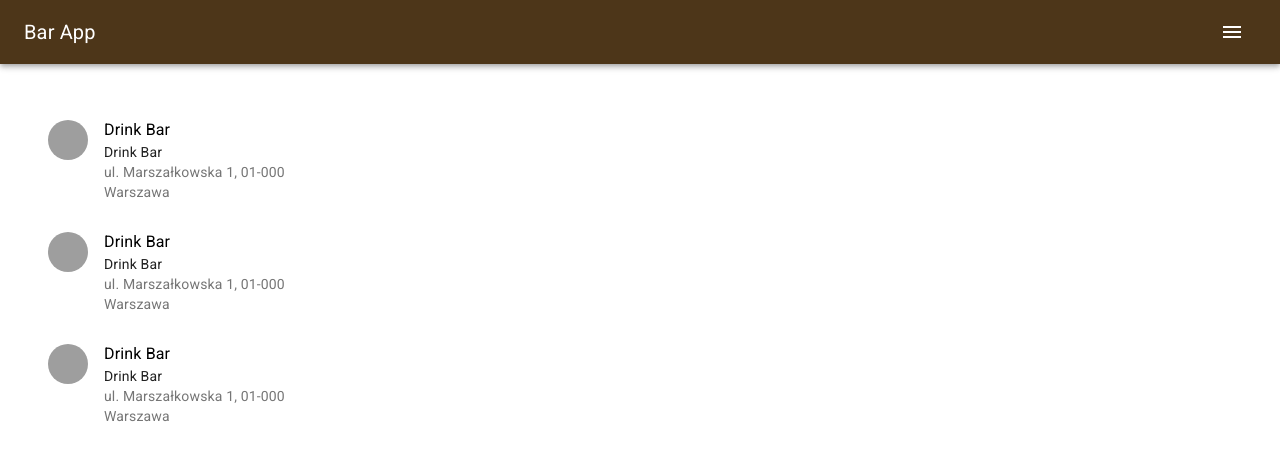
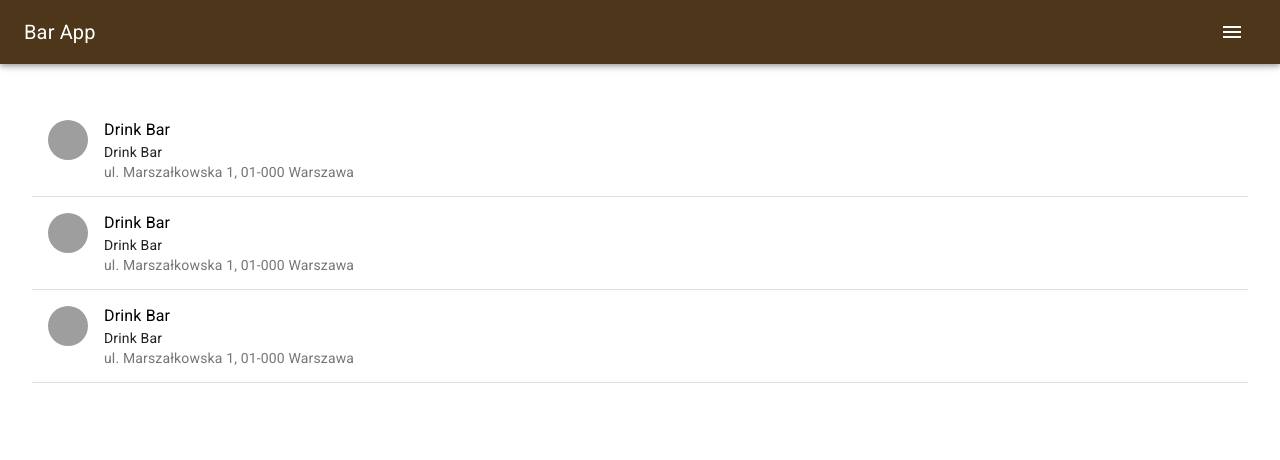
Before and after one commit to banasmat/bar-app-customer, a React (Create React App) app: page /lokale/1 in a window 1280 px wide. Shown: the top 460 px of the page. Built offline with nearby package versions, Linux system fonts and the light colour scheme; grey boxes are pictures that could not be loaded.

Commit message:
Corrected list styles

```diff
--- a/src/components/Menu.js
+++ b/src/components/Menu.js
@@ -20,13 +20,6 @@ const useStyles = makeStyles(theme => ({
         padding: '2px 4px',
         display: 'flex',
         alignItems: 'center',
-    },
-    input: {
-        marginLeft: theme.spacing(1),
-        flex: 1,
-    },
-    iconButton: {
-        padding: 10,
     },
     bottomBar: {
         top: 'auto',
@@ -69,13 +62,11 @@ const Menu = ({ cart, getMenuData }) => {
     }
 
     return (
-        <React.Fragment>
-        <section className={classes.banner}>
+        <React.Fragment className={classes.root}>
             <Box p={4} pb={10}>
                 <MenuList/>
             </Box>
-        </section>
-        {bottomBar}
+            {bottomBar}
         </React.Fragment>
     );
 };
--- a/src/components/MenuItemPanel.js
+++ b/src/components/MenuItemPanel.js
@@ -56,7 +56,7 @@ const MenuItemPanel = ({ menuItem, addToCart }) => {
                         precision={ 0 }
                         value={ menuItemCount }
                         size={ 1 }
-                        data-menuItemid={menuItem.id}
+                        data-menuitemid={menuItem.id}
                         onChange={handleCountInputChange}
                     />
                 </Grid>
@@ -67,7 +67,7 @@ const MenuItemPanel = ({ menuItem, addToCart }) => {
                         aria-label="add"
                         className={classes.margin}
                         onClick={handleAddToCartClick}
-                        data-menuItemid={menuItem.id}
+                        data-menuitemid={menuItem.id}
                     >
                         Dodaj do zamówienia
                     </Fab>
--- a/src/components/MenuList.js
+++ b/src/components/MenuList.js
@@ -17,9 +17,8 @@ import MenuItemPanel from "./MenuItemPanel";
 const useStyles = makeStyles(theme => ({
     root: {
         width: '100%',
-        maxWidth: 360,
+        maxWidth: '100%',
         backgroundColor: theme.palette.background.paper,
-        position: 'absolute',
         zIndex: 100,
     },
     listItemTitle: {
--- a/src/components/PlaceGeolocate.js
+++ b/src/components/PlaceGeolocate.js
@@ -34,7 +34,6 @@ export default function PlaceGeolocate(props){
         <Box className={classes.root}>
             <Button
                 variant="outlined"
-                color="white"
                 className={classes.button}
             >
                 <PlaceIcon className={classes.icon}/>
--- a/src/components/PlaceSearchResults.js
+++ b/src/components/PlaceSearchResults.js
@@ -13,10 +13,11 @@ import {useHistory} from "react-router-dom";
 const useStyles = makeStyles(theme => ({
     root: {
         width: '100%',
-        maxWidth: 360,
         backgroundColor: theme.palette.background.paper,
-        position: 'absolute',
         zIndex: 100,
+    },
+    listItem: {
+        borderBottom: "1px solid rgba(0,0,0,.12)",
     },
     listItemTitle: {
         display: "block"
@@ -40,7 +41,7 @@ const PlaceSearchResults = ({ places }) => {
         return (
             <List className={classes.root}>
                 {places.map((place) => {
-                    return (<ListItem key={place.id} alignItems="flex-start" onClick={handlePlaceClick} data-id={place.id}>
+                    return (<ListItem key={place.id} alignItems="flex-start" onClick={handlePlaceClick} data-id={place.id} className={classes.listItem}>
                             <ListItemAvatar>
                                 <Avatar alt={place.name} src={place.imgUrl} />
                             </ListItemAvatar>
@@ -60,7 +61,6 @@ const PlaceSearchResults = ({ places }) => {
                                     </React.Fragment>
                                 }
                             />
-                            <Divider variant="inset" component="li" />
                         </ListItem>
                     )
                 })}
```
